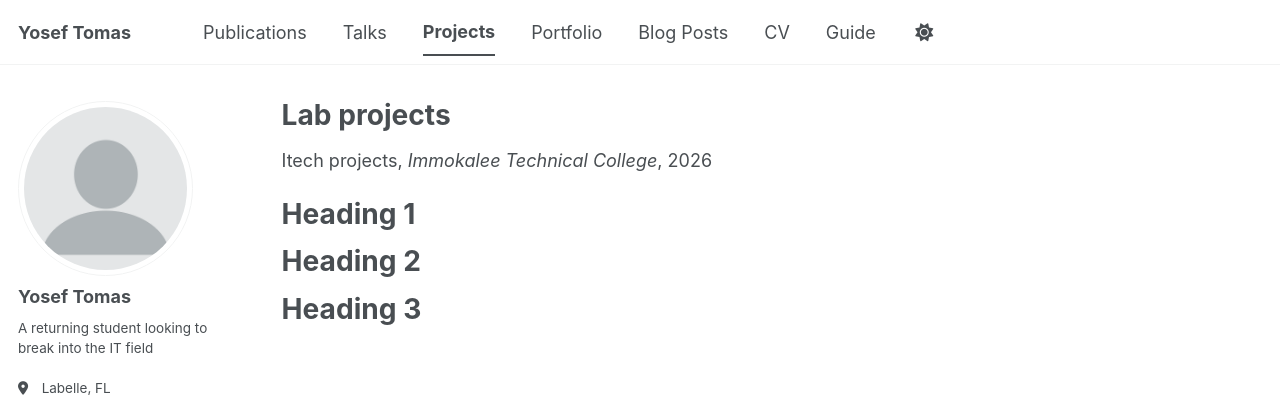
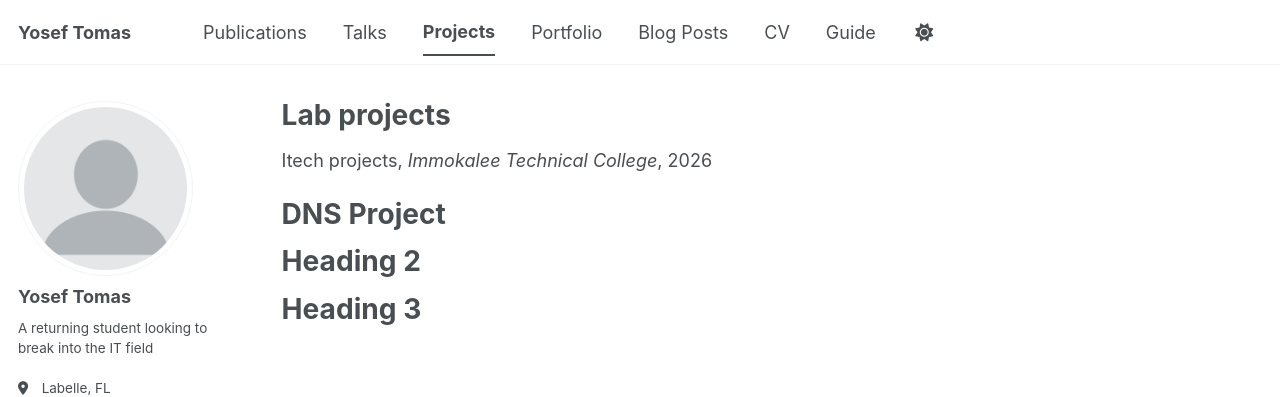
Before and after one commit to YT02-network/YT02-network.github.io, a Jekyll site: the page built from _teaching/2014-spring-teaching-1.md, in a window 1280 px wide. Shown: the top 397 px of the page. Built offline with Jekyll 4.4.1, drawn with Linux system fonts in a browser that asks for light colours; some web fonts are replaced; a script bundle is joined from its source files by our own code; library files that are not in the unit come from our copies.

Commit message:
Update 2014-spring-teaching-1.md

```diff
--- a/_teaching/2014-spring-teaching-1.md
+++ b/_teaching/2014-spring-teaching-1.md
@@ -10,8 +10,9 @@ location: "Immokalee, Collier County"
 
 
 
-Heading 1
+DNS Project
 ======
+
 
 Heading 2
 ======
```
